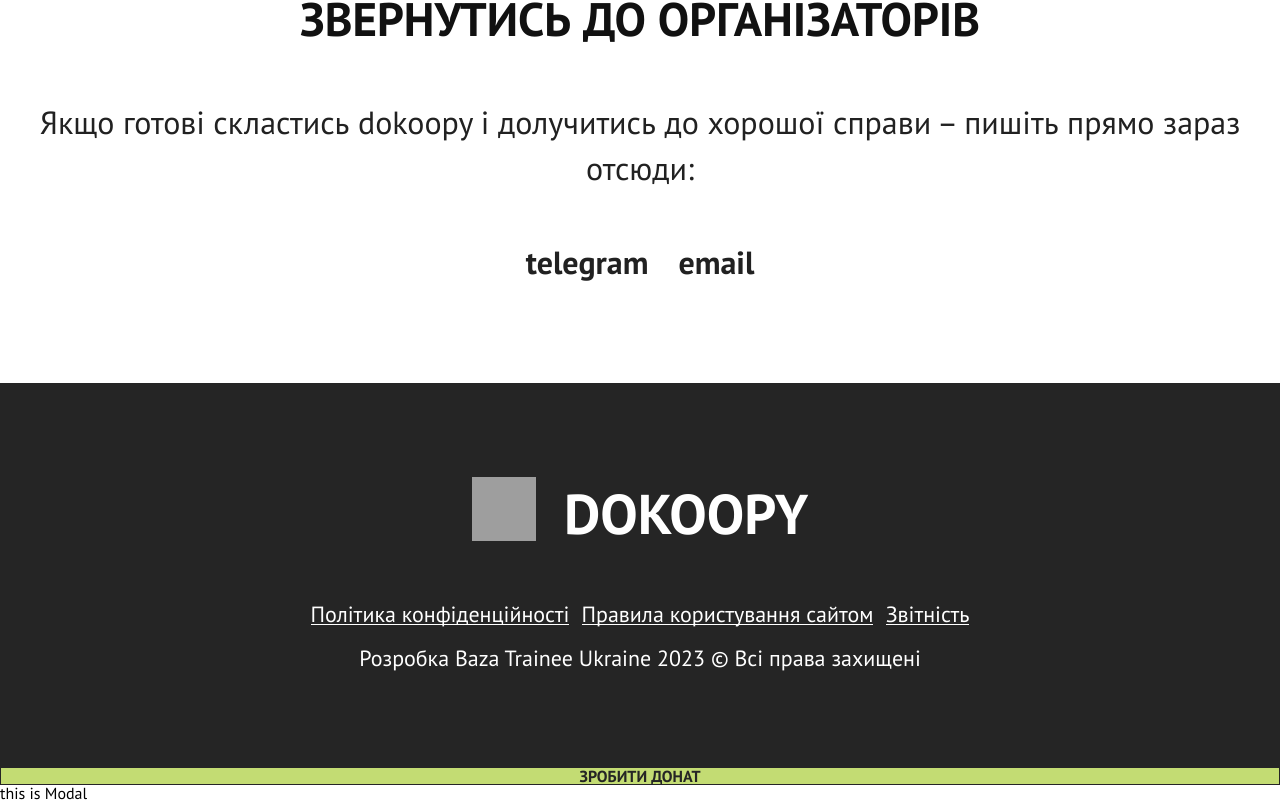
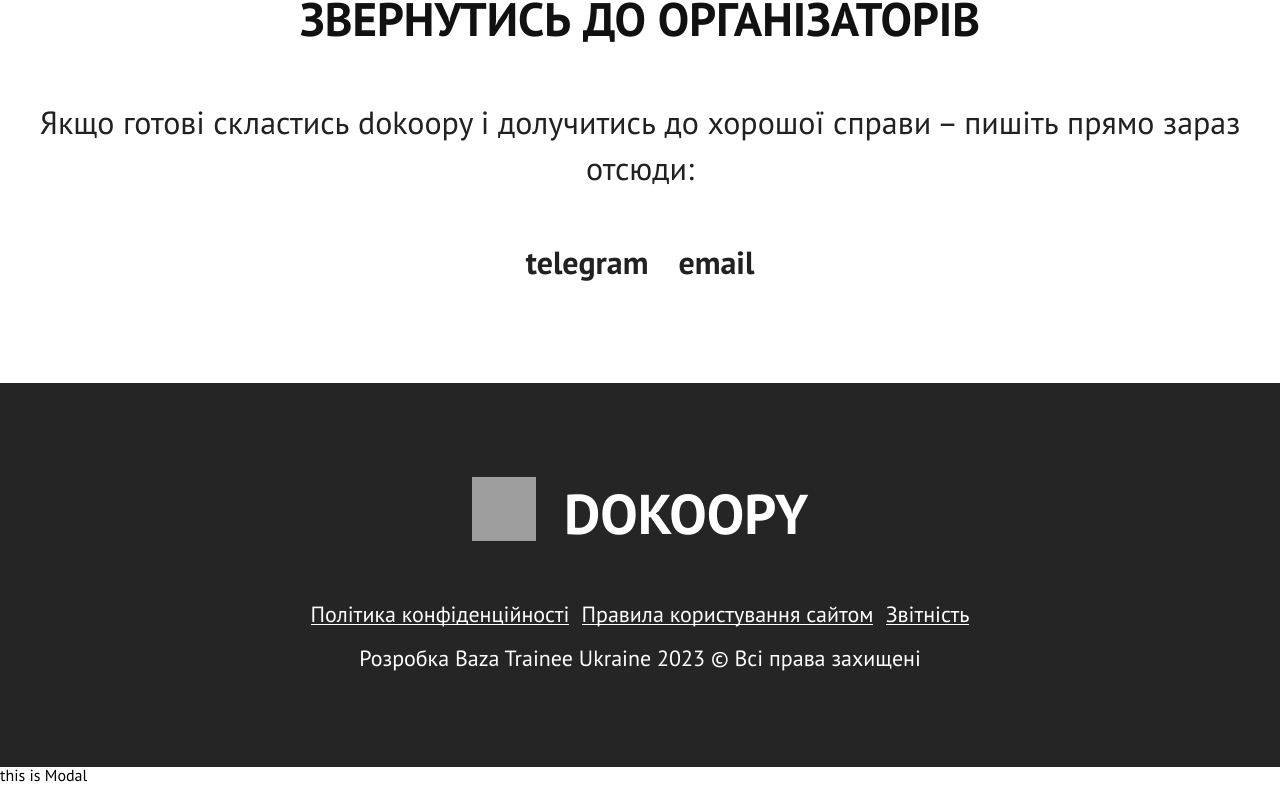
Before and after one commit to baza-trainee/dokoopy-frontend, a React (Vite) app: page / in a window 1280 px wide. Shown: the part 3749-4552 px from the top of the page. Built offline with nearby package versions, Linux system fonts and the light colour scheme; grey boxes are pictures that could not be loaded.

Commit message:
add minor fixes

```diff
--- a/src/App.jsx
+++ b/src/App.jsx
@@ -9,7 +9,7 @@ import { Contacts } from "./components/sections/Contacts.jsx";
 
 import { Footer } from "./components/Footer.jsx";
 import { DividingLine } from "./components/DividingLine.jsx";
-import { DonateButton } from "./components/DonateButton.jsx";
+
 import { Modal } from "./components/Modal.jsx";
 
 function App() {
@@ -25,7 +25,6 @@ function App() {
          <Partners></Partners>
          <Contacts></Contacts>
          <Footer></Footer>
-         <DonateButton></DonateButton>
          <Modal></Modal>
       </>
    );
--- a/src/components/DividingLine.jsx
+++ b/src/components/DividingLine.jsx
@@ -1,7 +1,7 @@
 export const DividingLine = ({ mainColor }) => {
    return (
-    <div className={mainColor + ' containerHeshteg'}>
-      <ul className='contentHeshteg'>
+      <div className={mainColor + " containerHeshteg"}>
+         <ul className="contentHeshteg">
             <li></li>
             <li></li>
             <li></li>
```
Also changed, not shown: dokoopy-frontend/src/App.jsx (added). Lines whose indentation alone changed are shown as unchanged.
